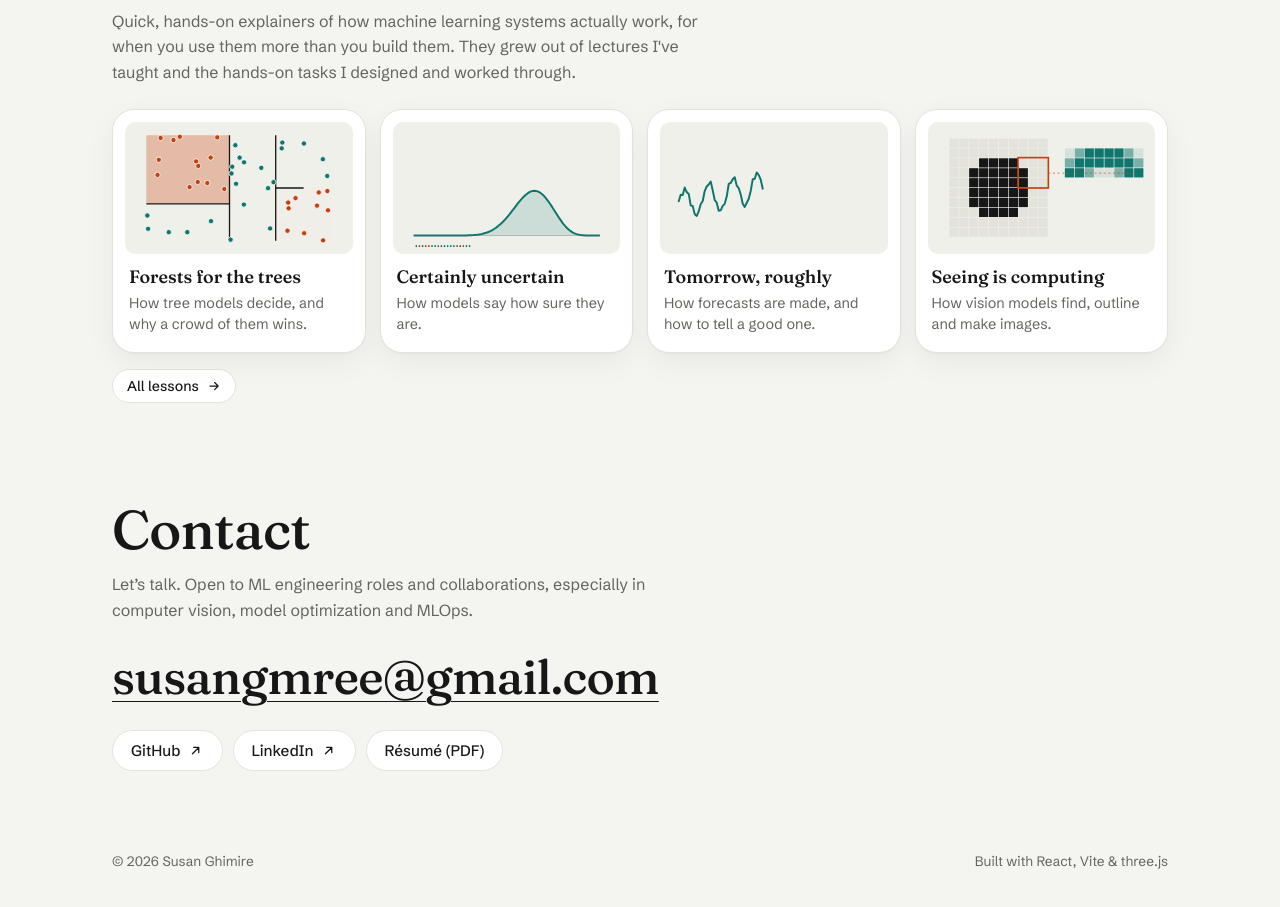
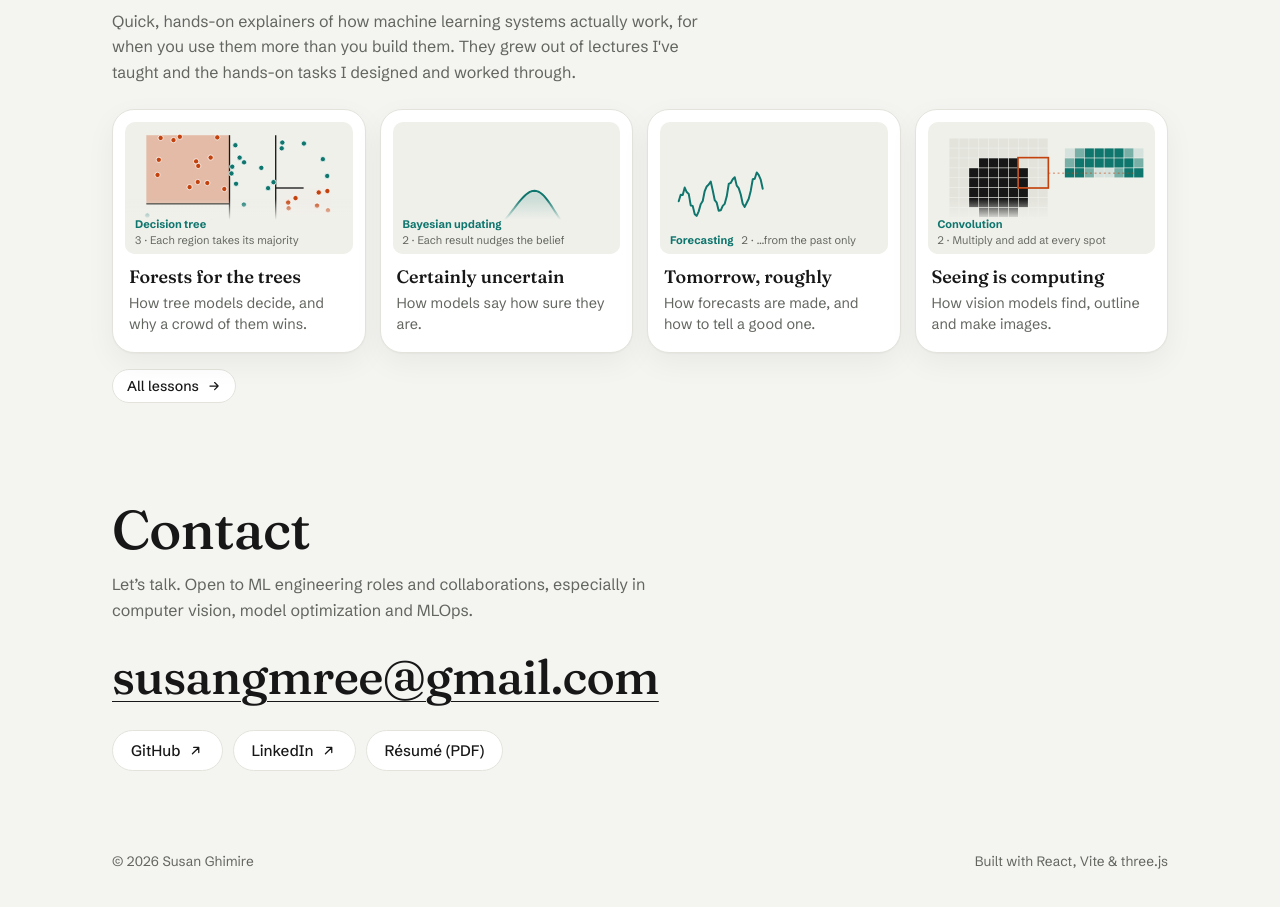
Before and after one commit to whatiskeptiname/portfolio, a React (Vite) app: page /#contact in a window 1280 px wide. Shown: the part 8060-8967 px from the top of the page. Built offline with nearby package versions, Linux system fonts and the light colour scheme.

Commit message:
Caption the chapter covers with the method and the step it's on

```diff
--- a/src/learn/Covers.jsx
+++ b/src/learn/Covers.jsx
@@ -156,14 +156,44 @@ function VisionCover({ t }) {
 
 const COVERS = { trees: TreesCover, bayes: BayesCover, time: TimeCover, vision: VisionCover };
 
+// What each cover is showing: the method, and the step it's on (by its clock).
+const CAPTIONS = {
+  trees: (t) => {
+    const p = t % 7;
+    return {
+      method: "Decision tree",
+      step: p < 1.6 ? "1 · Ask the best first question" : p < 3.6 ? "2 · Ask again inside each side" : p < 5 ? "3 · Each region takes its majority" : "A few simple questions, readable rules",
+    };
+  },
+  bayes: (t) => {
+    const n = Math.min(60, Math.floor((t % 9) * 9));
+    return { method: "Bayesian updating", step: n < 10 ? "1 · Start unsure: a wide belief" : n < 40 ? "2 · Each result nudges the belief" : "3 · More data: narrower, surer" };
+  },
+  time: (t) => {
+    const shown = (t % 8) * 14;
+    return { method: "Forecasting", step: shown < 36 ? "1 · Learn the trend and the season" : shown < 72 ? "2 · …from the past only" : "3 · Project ahead; the range widens" };
+  },
+  vision: (t) => {
+    const s = (t * 9) % (64 + 12);
+    return { method: "Convolution", step: s < 22 ? "1 · Slide a 3×3 filter over the image" : s < 50 ? "2 · Multiply and add at every spot" : "3 · The output lights up the edges" };
+  },
+};
+
 export default function Cover({ kind, running = true }) {
   const [t, ref] = useClock(running);
   const Picture = COVERS[kind];
+  const caption = CAPTIONS[kind]?.(t + 4.5);
   return (
     <div className="cover" ref={ref} aria-hidden="true">
       <svg viewBox={`0 0 ${W} ${H}`} className="sim-svg">
         {Picture && <Picture t={t + 4.5} />}
       </svg>
+      {caption && (
+        <p className="cover-caption">
+          <strong>{caption.method}</strong>
+          <span key={caption.step}>{caption.step}</span>
+        </p>
+      )}
     </div>
   );
 }
--- a/src/learn/learn.css
+++ b/src/learn/learn.css
@@ -1700,3 +1700,38 @@ a.chapter-cover:hover {
   color: var(--text);
   font-weight: 650;
 }
+
+/* ---------- Chapter covers: the method and the step it's on ---------- */
+.cover {
+  position: relative;
+}
+.cover-caption {
+  position: absolute;
+  left: 0;
+  right: 0;
+  bottom: 0;
+  margin: 0;
+  padding: 18px 10px 7px;
+  display: flex;
+  flex-wrap: wrap;
+  gap: 2px 8px;
+  align-items: baseline;
+  font-size: 11px;
+  line-height: 1.3;
+  color: var(--text);
+  background: linear-gradient(to top, var(--surface-2) 62%, transparent);
+  pointer-events: none;
+}
+.cover-caption strong {
+  color: var(--c-a);
+  font-weight: 700;
+}
+.cover-caption span {
+  color: var(--muted);
+  animation: why-in 400ms cubic-bezier(0.16, 1, 0.3, 1) both;
+}
+.chapter-cover .cover-caption,
+.chapter-hero .cover-caption {
+  font-size: 13px;
+  padding: 24px 14px 10px;
+}
```
